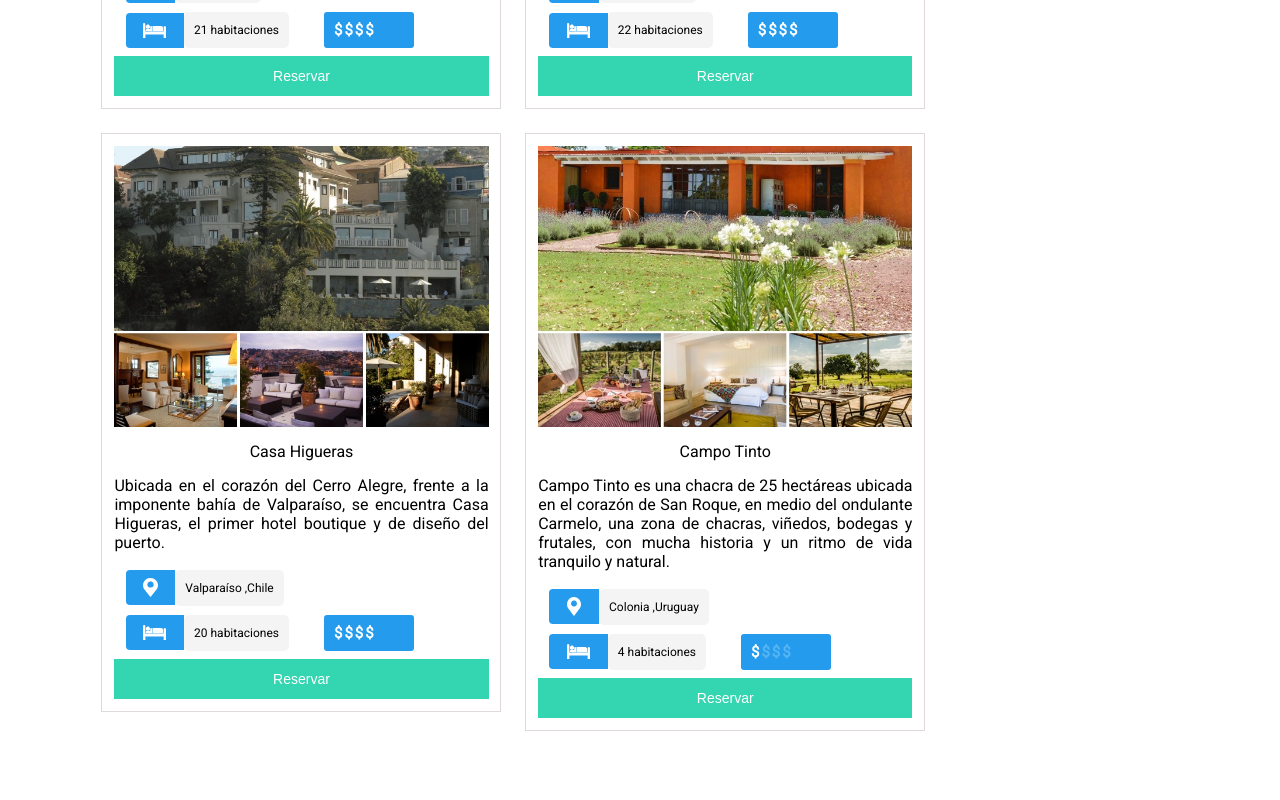
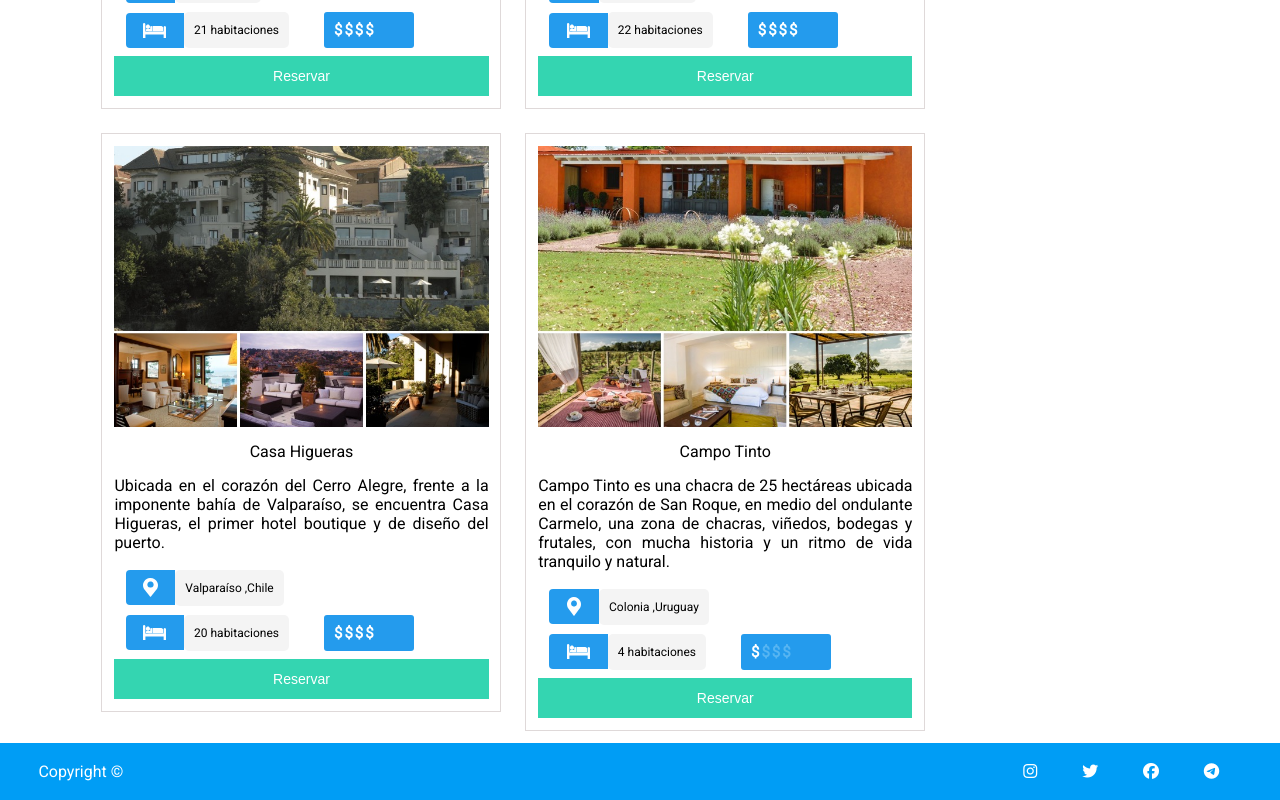
Before and after one commit to andrealb88/project-hotel-andrea-lopez-bravo, a React (Create React App) app: page / in a window 1280 px wide. Shown: the part 5148-5948 px from the top of the page. Before the commit the page ends 5891 px from the top, so only its background shows below. Built offline with nearby package versions, Linux system fonts and the light colour scheme.

Commit message:
commit thirteen

```diff
--- a/public/index.html
+++ b/public/index.html
@@ -1,14 +1,12 @@
 <!DOCTYPE html>
 <html lang="en">
+
 <head>
   <meta charset="utf-8" />
   <link rel="icon" href="%PUBLIC_URL%/favicon.ico" />
   <meta name="viewport" content="width=device-width, initial-scale=1" />
   <meta name="theme-color" content="#000000" />
-    <meta
-      name="description"
-      content="Web site created using create-react-app"
-    />
+  <meta name="description" content="Web site created using create-react-app" />
   <link rel="apple-touch-icon" href="%PUBLIC_URL%/logo192.png" />
   <!--
       manifest.json provides metadata used when your web app is installed on a
@@ -24,8 +22,10 @@
       work correctly both with client-side routing and a non-root public URL.
       Learn how to configure a non-root public URL by running `npm run build`.
     -->
+  <script src="https://kit.fontawesome.com/1ed068a928.js" crossorigin="anonymous"></script>
   <title>Reserva hotel Andrea Lopez Bravo</title>
 </head>
+
 <body>
   <noscript>You need to enable JavaScript to run this app.</noscript>
   <div id="root"></div>
@@ -40,4 +40,5 @@
       To create a production bundle, use `npm run build` or `yarn build`.
     -->
 </body>
+
 </html>
--- a/src/App.js
+++ b/src/App.js
@@ -9,6 +9,7 @@ import {
   beforeDateStatus,
   dateUnixFromInput,
 } from "./components/utils/dateUtils";
+import { Footer } from "./components/footer/footer";
 
 function App() {
   const [size, setSize] = useState("All");
@@ -174,6 +175,7 @@ function App() {
       <div className="result-card">
         <HotelList filterHotels={filterHotels} />
       </div>
+      <Footer />
     </div>
   );
 }
--- a/src/components/filter/filter.jsx
+++ b/src/components/filter/filter.jsx
@@ -15,7 +15,7 @@ export function Filters(props) {
             value={props.date.from}
             className="filter-input-date"
             onChange={({ target }) => props.handlerDate("from", target.value)}
-          ></input>
+            />
         </label>
         <label className="filter-label">
           <img src="./assets/svg/svgEgreso.svg" height="15" alt="svg-Egreso" />
@@ -24,7 +24,7 @@ export function Filters(props) {
             value={props.date.to}
             className="filter-input-date"
             onChange={({ target }) => props.handlerDate("to", target.value)}
-          ></input>
+          />
         </label>
         <label className="filter-label">
           <img
--- /dev/null
+++ b/src/components/footer/footer.css
@@ -0,0 +1,52 @@
+@import url("https://fonts.googleapis.com/css2?family=Roboto:wght@100&display=swap");
+
+.footer {
+  background: rgb(0, 157, 245);
+  color: white;
+  padding: 0.5% 3%;
+  display: flex;
+  flex-direction: column;
+  justify-content: space-between;
+}
+
+.font-roboto-footer {
+  font-family: "Roboto", sans-serif;
+}
+
+.text-footer {
+  flex: 4;
+  justify-content: center;
+  display: flex;
+}
+
+.container-icono-footer {
+  flex: 1;
+  display: flex;
+  justify-content: space-between;
+  align-items: center;
+  padding: 1% 0%;
+}
+
+.fab {
+  color: white;
+}
+.icono-footer:hover {
+  transform: scale(2, 2);
+}
+
+@media only screen and (min-width: 768px) {
+  .footer {
+    display: flex;
+    flex-direction: row;
+  }
+
+  .text-footer {
+    justify-content: initial;
+    align-items: center;
+    display: flex;
+  }
+
+  .container-icono-footer {
+    justify-content: space-around;
+  }
+}
--- /dev/null
+++ b/src/components/footer/footer.jsx
@@ -0,0 +1,23 @@
+import "./footer.css"
+
+export function Footer(){
+    return(
+        <footer className="footer">
+             <div className="text-footer font-roboto-footer">Copyright ©</div>
+             <div className="container-icono-footer">
+                <a className="icono-footer" href="https://www.instagram.com/" target="_blank" rel="noopener noreferrer">
+                <i className="fab fa-instagram"></i>
+                </a>
+                <a className="icono-footer" href="https://twitter.com" target="_blank" rel="noopener noreferrer">
+                <i className="fab fa-twitter"></i>
+                </a>
+                <a className="icono-footer" href="https://facebook.com" target="_blank" rel="noopener noreferrer">
+                <i className="fab fa-facebook"></i>
+                </a>
+                <a className="icono-footer" href="https://telegram.org/" target="_blank" rel="noopener noreferrer">
+                <i className="fab fa-telegram"></i>
+                </a>
+            </div>
+        </footer>
+    )
+}
```
Lines whose indentation alone changed are shown as unchanged.
